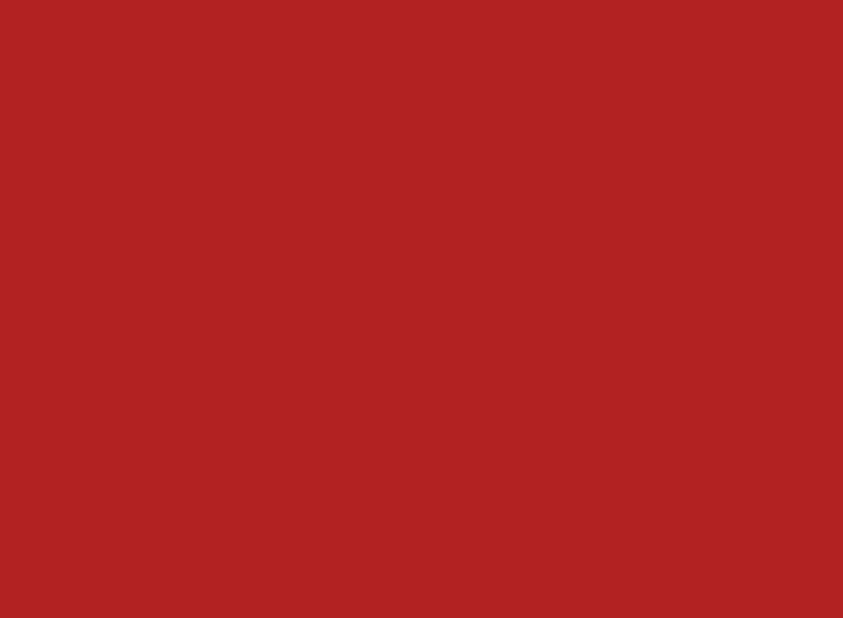
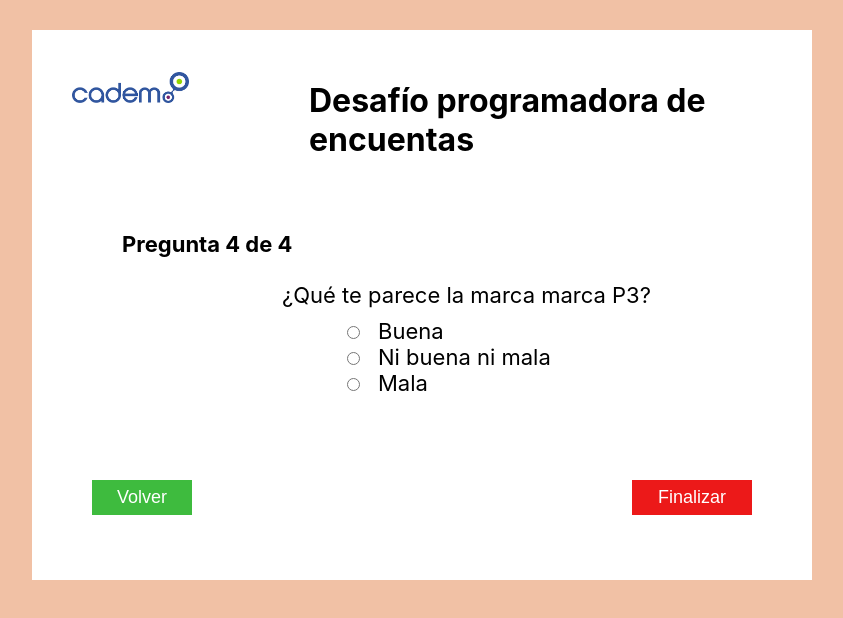
Before and after one commit to javieraizq88/formulario-jun-2020, a React (Create React App) app: page /pregunta4 in a window 1280 px wide. Shown: the top 618 px of the page, without its empty margins (218-1061 px from the left). Built offline with nearby package versions, Linux system fonts and the light colour scheme.

Commit message:
pregunta 4 con botones y CSS listo, falta renderizado

```diff
--- /dev/null
+++ b/src/4.js
@@ -0,0 +1,51 @@
+import React from "react"
+import { Link, useHistory } from "react-router-dom"
+import Header from "./header";
+
+const Preg4 = props => {
+    const history = useHistory();
+
+    return (
+        <div id="container">
+            <Header />
+
+            <h3 id="subtitulo">Pregunta 4 de 4</h3>
+
+            <div className="container">
+                <div className="row">
+                    <div className="col">
+                        <form id="loginForm">
+                            <div id="error" className="alert alert-danger" role="alert">
+                            </div>
+                            <div class="form-group col-md-4" id="pregunta3">
+                                <label for="Amount">¿Qué te parece la marca marca P3?</label>
+                                <div id="buena" class="custom-control custom-radio custom-control-inline">
+                                    <input type="radio"  name="apreciacionMarca"
+                                        class="custom-control-input" />
+                                    <label id="buena1"  class="custom-control-label" for="buena">Buena</label>
+                                </div>
+                                <div  id="niBuenaNiMala" class="custom-control custom-radio custom-control-inline">
+                                    <input type="radio" name="customRadioInline1"
+                                        class="custom-control-input" />
+                                    <label id="niBuenaNiMala1" class="custom-control-label" for="niBuenaNiMala">Ni buena ni mala</label>
+                                </div>
+                                <div id="mala" class="custom-control custom-radio custom-control-inline">
+                                    <input type="radio"  name="customRadioInline1"
+                                        class="custom-control-input" />
+                                    <label id="mala1"  class="custom-control-label" for="mala">Mala</label>
+                                </div>
+                            </div>
+                        </form>
+                        <div className="" id="botones">
+                            <button id="boton-volver4" type="button" onClick={() => history.goBack()} className="btn btn-success float-left">Volver</button>
+                            <Link to="/"><button id="boton-finalizar" type="button" className="btn btn-success">Finalizar</button></Link>
+                        </div>
+                    </div>
+                </div>
+            </div>
+        </div>
+
+    )
+}
+
+export default Preg4
--- a/src/App.css
+++ b/src/App.css
@@ -1,5 +1,5 @@
 body{
-  background-color: firebrick;
+  background-color: rgb(241, 193, 165);
 }
 
 #container{
@@ -138,11 +138,14 @@ body{
 
 /* pregunta 3 */
 
-#opciones-resp{
+#opciones-resp,
+#buena{
   margin-top: 10px;
   margin-left: 60px;
 }
-#opciones-resp2{
+#opciones-resp2,
+#niBuenaNiMala,
+#mala{
   margin-left: 60px;
 }
 
@@ -150,6 +153,32 @@ body{
 #adidas,
 #puma{
   margin-right: 25px;
+}
+
+
+
+#boton-volver3{
+  margin-top: 54px;
+  margin-left: 60px;
+  background-color: rgb(62, 187, 62);
+  color: white;
+  font-size: 18px;
+  border: rgb(62, 187, 62);
+  height: 35px;
+  width: 100px;
+  float: left;
+}
+
+#boton-volver3:hover{
+  margin-top: 54px;
+  margin-left: 50px;
+  background-color: rgb(68, 146, 68);
+  color: white;
+  font-size: 18px;
+  border: rgb(62, 187, 62);
+  height: 40px;
+  width: 120px;
+  float: left;
 }
 
 #boton-siguiente3{
@@ -176,8 +205,17 @@ body{
   float: right;
 }
 
-#boton-volver3{
-  margin-top: 54px;
+/* pregunta 4 */
+
+#buena1,
+#niBuenaNiMala1,
+#mala1{
+padding-left: 15px;
+}
+
+
+#boton-volver4{
+  margin-top: 84px;
   margin-left: 60px;
   background-color: rgb(62, 187, 62);
   color: white;
@@ -185,11 +223,11 @@ body{
   border: rgb(62, 187, 62);
   height: 35px;
   width: 100px;
-  float: left;
+  float: lef;
 }
 
-#boton-volver3:hover{
-  margin-top: 54px;
+#boton-volver4:hover{
+  margin-top: 84px;
   margin-left: 50px;
   background-color: rgb(68, 146, 68);
   color: white;
@@ -199,3 +237,26 @@ body{
   width: 120px;
   float: left;
 }
+#boton-finalizar{
+  margin-top: 84px;
+  margin-right: 60px;
+  background-color: rgb(236, 25, 25);
+  color: white;
+  font-size: 18px;
+  border: rgb(62, 187, 62);
+  height: 35px;
+  width: 120px;
+  float: right;
+}
+
+#boton-finalizar:hover{
+  margin-top: 84px;
+  margin-right: 50px;
+  background-color: rgb(175, 25, 25);
+  color: white;
+  font-size: 18px;
+  border: rgb(62, 187, 62);
+  height: 40px;
+  width: 140px;
+  float: right;
+}
--- a/src/App.js
+++ b/src/App.js
@@ -5,6 +5,7 @@ import Formulario1 from './1';
 import Preg2 from './2';
 import Preg3 from './3';
 import Home from './home';
+import Preg4 from './4';
 
 const App = props => {
 
@@ -16,6 +17,7 @@ const App = props => {
         <Route exact path="/pregunta1" component={Formulario1} />
         <Route exact path="/pregunta2" component={Preg2} />
         <Route exact path="/pregunta3" component={Preg3} />
+        <Route exact path="/pregunta4" component={Preg4} />
       </Switch>
     </BrowserRouter>
 
--- a/src/store/flux.js
+++ b/src/store/flux.js
@@ -4,6 +4,7 @@ const getState = ({ getStore, getAction, setStore }) => {
             respuesta1: null,
             respuesta2: null,
             respuesta3: null,
+            respuesta4: null,
         },
 
         actions: {
```
